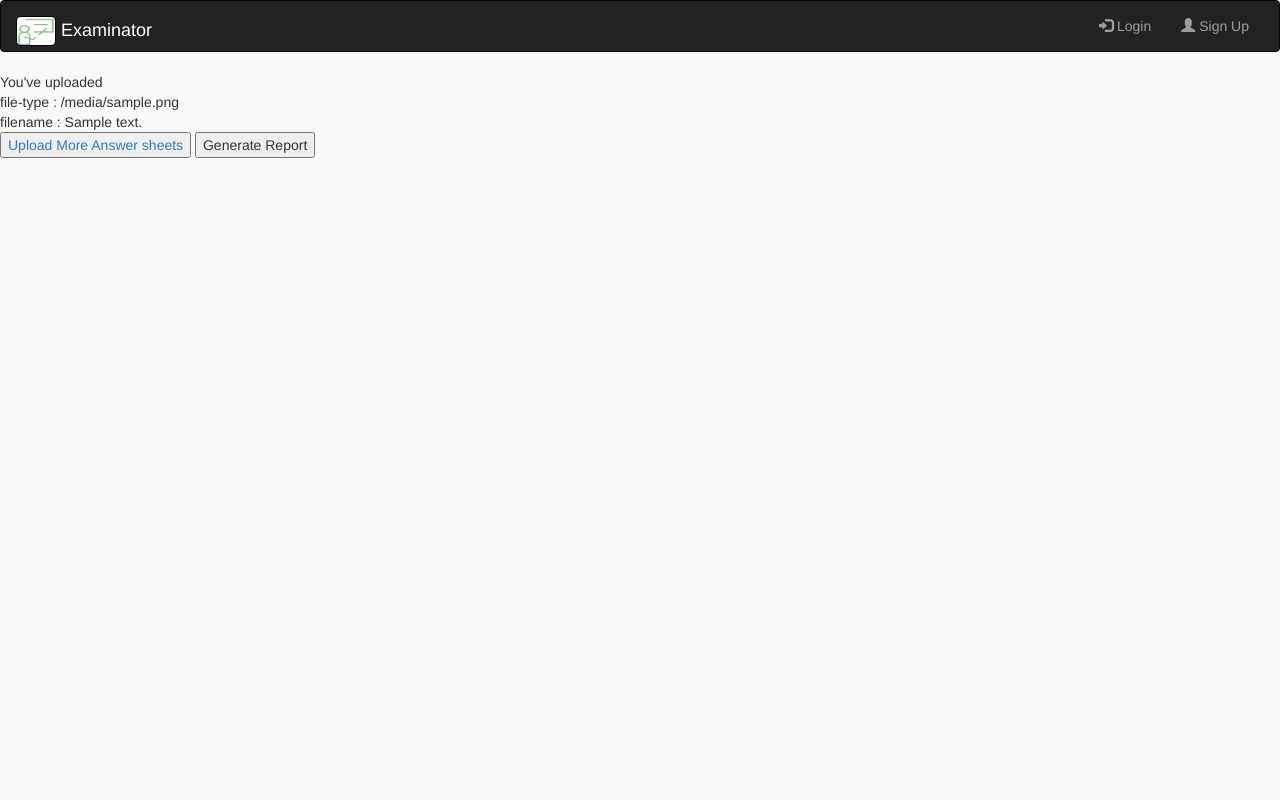
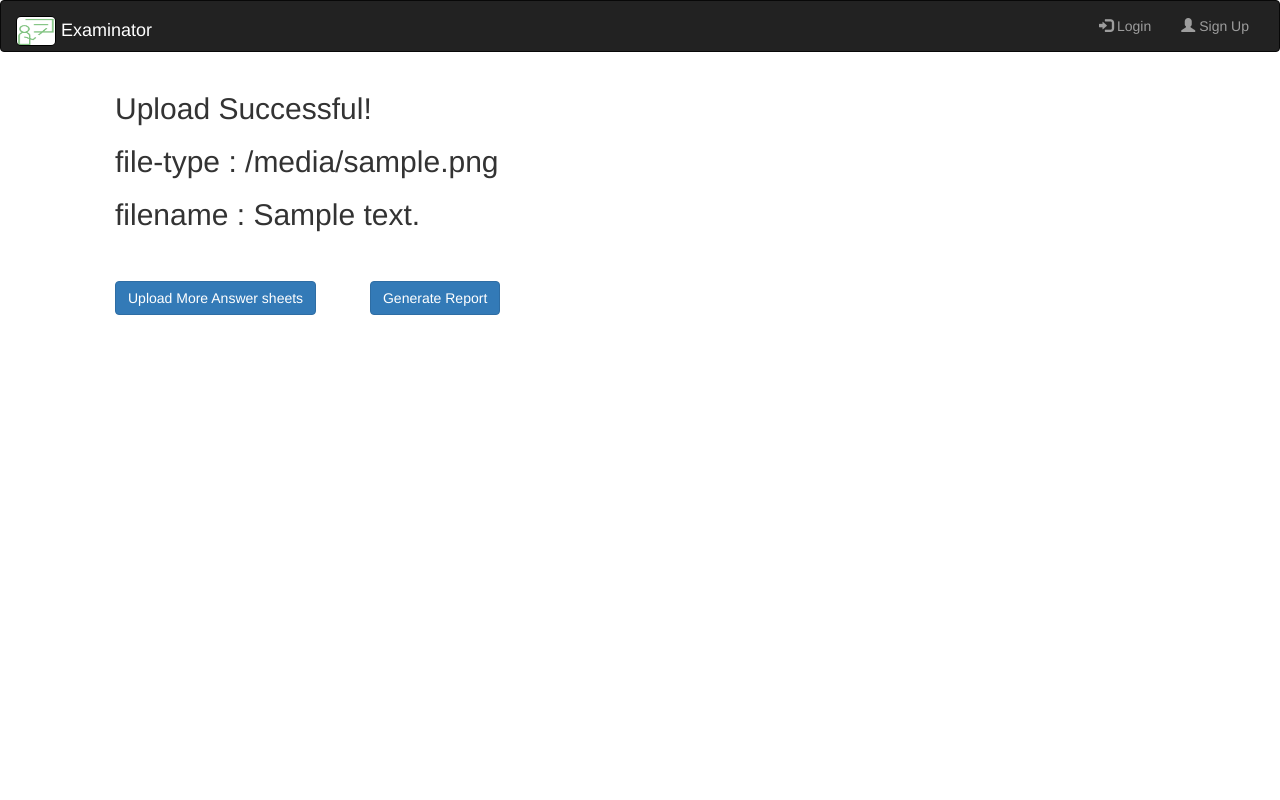
Before and after one commit to RaviHegde12/Examinator, a Django app: template examinator/templates/process.html in a window 1280 px wide. Run offline with Django 3.2, Linux system fonts and the light colour scheme; tables that the repository leaves empty hold one stand-in row (values such as "Sample post"); the template is opened without the code that fills it: values that come from a table or form of the project are taken from there, most other values are stand-ins (such as "Sample title", 1, 10 or a date in 2020); parts of the project's set-up code (start-up, migrations or seed data) failed here and were passed over; some libraries are stand-ins or nearby versions.

Commit message:
Formatting the UI

```diff
--- a/examinator/static/css/main.css
+++ b/examinator/static/css/main.css
@@ -1,7 +1,6 @@
 html, body {
   height: 100%;
   margin: 0;
-  background-color: #f9f9f9 !important;
 }
 #wrap {
     padding: 10px;
@@ -104,3 +103,32 @@ html, body {
   text-align: center;
   box-shadow: 5px 5px 10px #888;
 }
+
+.description {
+  padding-left: 100px;
+  margin-bottom: 50px;
+}
+
+.btn-holder {
+  padding-left: 100px;
+}
+
+.btn-holder button {
+  margin-right: 50px;
+}
+
+.upload-form {
+  margin-bottom: 50px;
+}
+
+.form-wrapper {
+  margin: 50px;
+}
+
+.upload-form button {
+  margin-left : 50px;
+}
+
+.form-wrapper #id_document {
+  display: inline;
+}
--- a/examinator/templates/process.html
+++ b/examinator/templates/process.html
@@ -3,11 +3,16 @@
 {% block content %}
 
 <body>
-You've uploaded <br>
-file-type : {{file_type}} <br>
-filename : {{file.description}}<br>
-<a href="{ url 'homepage' }"><button>Upload More Answer sheets</button></a>
-<button id="report-btn">Generate Report</button>
+<div class="container-fluid">
+<div class="description">
+    <h2>Upload Successful!</h2>
+    <h2>file-type : {{file_type}}</h2>
+    <h2>filename : {{file.description}}</h2>
+</div>
+<div class="btn-holder"><a href="{% url 'homepage' %}"><button class="btn btn-primary">Upload More Answer sheets</button></a>
+<button class="btn btn-primary" id="report-btn">Generate Report</button>
+</div>
+</div>
 
 <script type="text/javascript">
     $('#report-btn').click(function(){
```
Also changed, not shown: examinator/templates/model_form_upload.html (+5 -2 lines).
